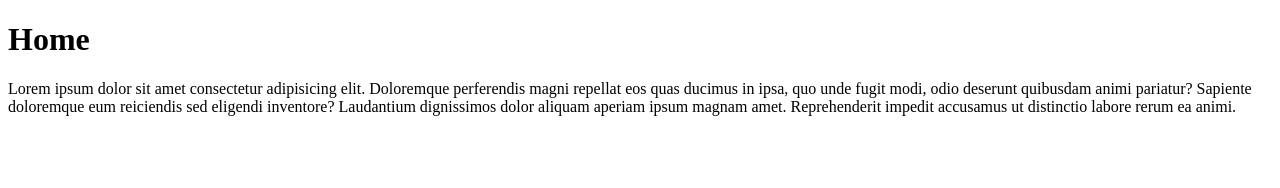
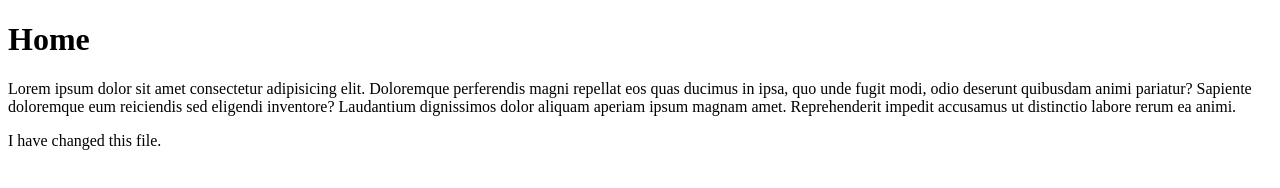
Before and after one commit to farmanali6349/init-repo-demo, a plain HTML site: page index.html in a window 1280 px wide. Drawn offline with Linux system fonts and the light colour scheme.

Commit message:
Update index.html
Added change para in the html document

```diff
--- a/index.html
+++ b/index.html
@@ -8,5 +8,6 @@
 <body>
     <h1>Home</h1>
     <p>Lorem ipsum dolor sit amet consectetur adipisicing elit. Doloremque perferendis magni repellat eos quas ducimus in ipsa, quo unde fugit modi, odio deserunt quibusdam animi pariatur? Sapiente doloremque eum reiciendis sed eligendi inventore? Laudantium dignissimos dolor aliquam aperiam ipsum magnam amet. Reprehenderit impedit accusamus ut distinctio labore rerum ea animi.</p>
+    <p>I have changed this file.</p>
 </body>
 </html>
```
